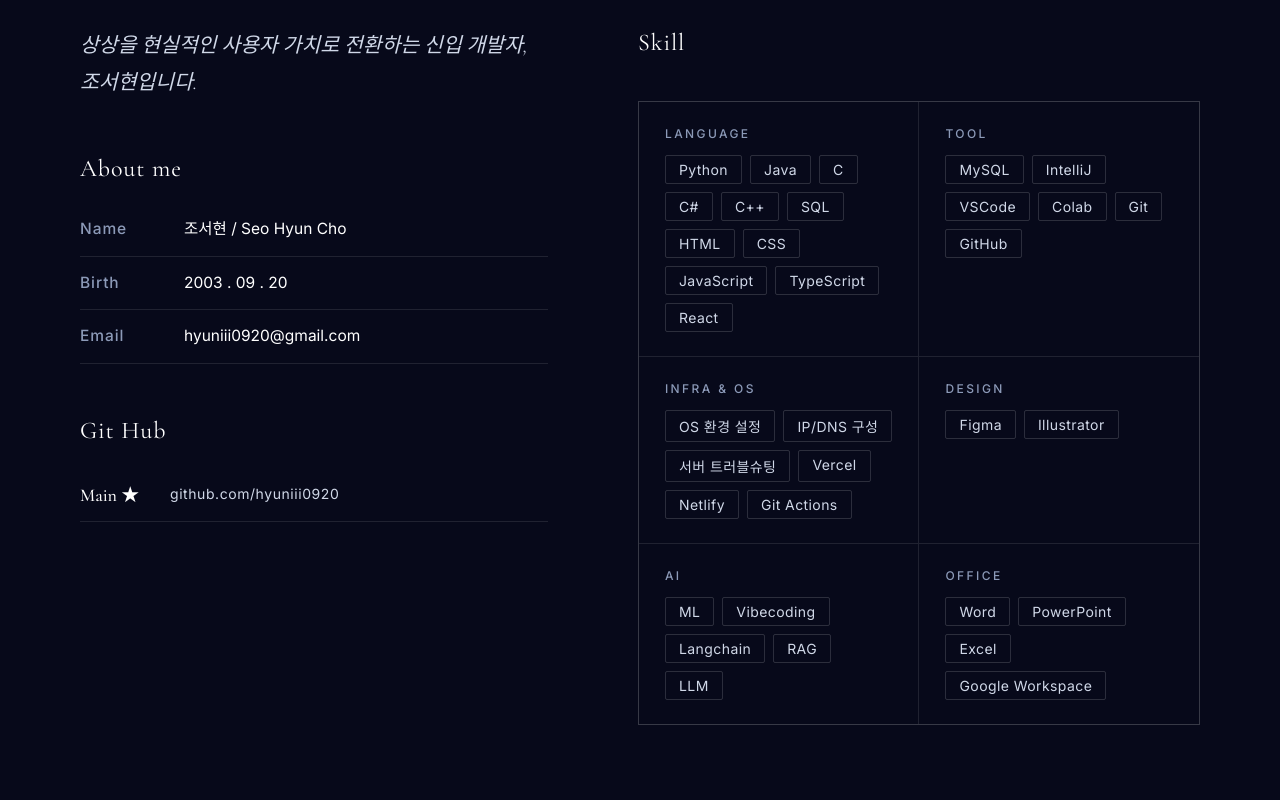
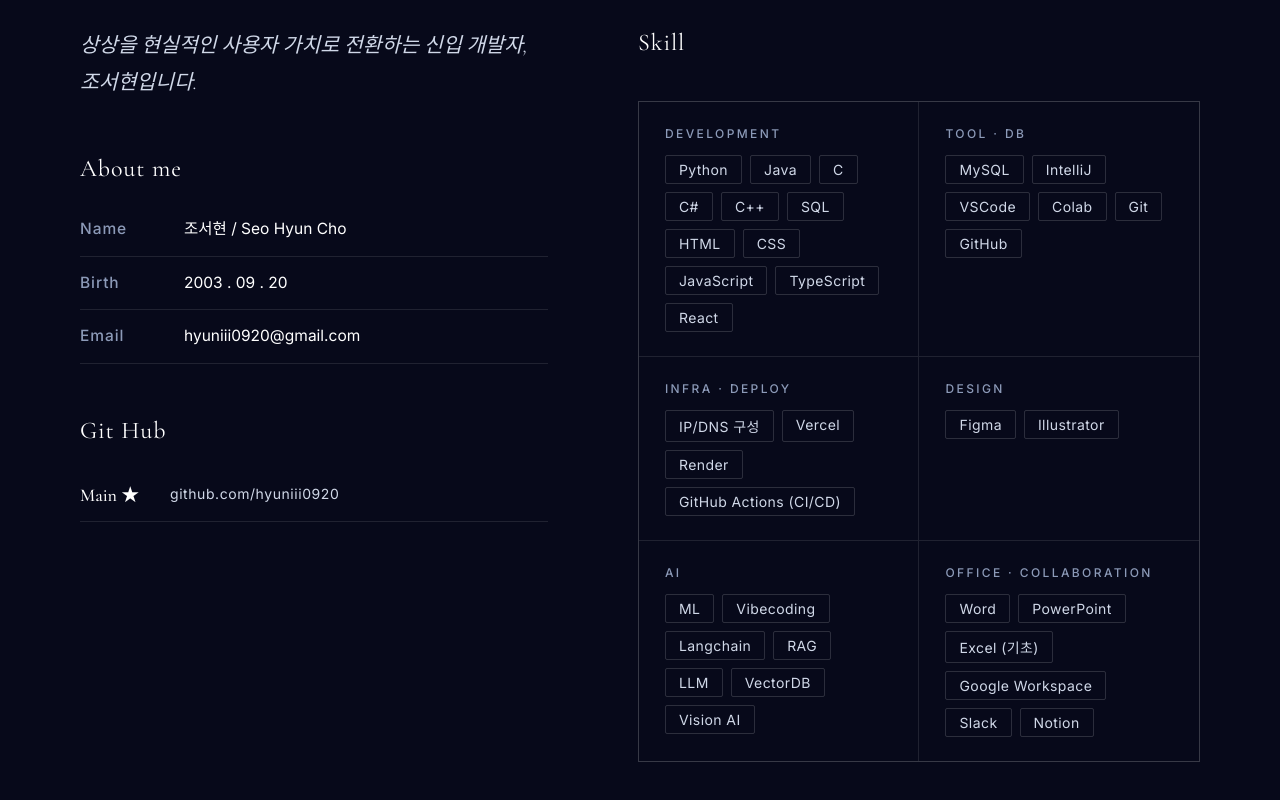
Before and after one commit to hyuniii0920/_hyuni_s2, a React (Vite) app: page / in a window 1280 px wide. Shown: the part 1035-1835 px from the top of the page. Built offline with nearby package versions, Linux system fonts and the light colour scheme.

Commit message:
Organize technical skill categories

```diff
--- a/src/components/About.jsx
+++ b/src/components/About.jsx
@@ -9,16 +9,16 @@ const infoRows = [
 
 const skills = [
   {
-    category: 'Language',
+    category: 'Development',
     tags: ['Python', 'Java', 'C', 'C#', 'C++', 'SQL', 'HTML', 'CSS', 'JavaScript', 'TypeScript', 'React'],
   },
   {
-    category: 'Tool',
+    category: 'Tool · DB',
     tags: ['MySQL', 'IntelliJ', 'VSCode', 'Colab', 'Git', 'GitHub'],
   },
   {
-    category: 'Infra & OS',
-    tags: ['OS 환경 설정', 'IP/DNS 구성', '서버 트러블슈팅', 'Vercel', 'Netlify', 'Git Actions'],
+    category: 'Infra · Deploy',
+    tags: ['IP/DNS 구성', 'Vercel', 'Render', 'GitHub Actions (CI/CD)'],
   },
   {
     category: 'Design',
@@ -26,11 +26,11 @@ const skills = [
   },
   {
     category: 'AI',
-    tags: ['ML', 'Vibecoding', 'Langchain', 'RAG', 'LLM'],
+    tags: ['ML', 'Vibecoding', 'Langchain', 'RAG', 'LLM', 'VectorDB', 'Vision AI'],
   },
   {
-    category: 'Office',
-    tags: ['Word', 'PowerPoint', 'Excel', 'Google Workspace'],
+    category: 'Office · Collaboration',
+    tags: ['Word', 'PowerPoint', 'Excel (기초)', 'Google Workspace', 'Slack', 'Notion'],
   },
 ];
 
```
